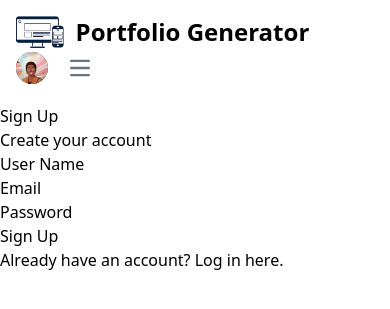
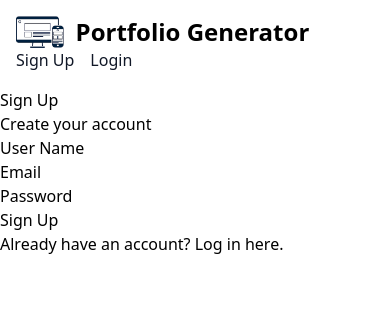
Before and after one commit to xcbhx/Portfolio-Generator-App, a Flask app: page /signup in a window 390 px wide. Shown: the top 309 px of the page. Run offline with Flask 3, Linux system fonts and the light colour scheme; some libraries are stand-ins or nearby versions.

Commit message:
restricted routes

```diff
--- a/portfolio_app/auth/routes.py
+++ b/portfolio_app/auth/routes.py
@@ -35,7 +35,7 @@
       login_user(user, remember=True)
       flash("Logged in successfully.")
       next_page = request.args.get("next")
-      return redirect(next_page if next_page else url_for("main.homepage"))
+      return redirect(next_page if next_page else url_for("main.create"))
     else:
       flash("Invalid username or password.")
   return render_template("auth/login.html", form=form)
--- a/portfolio_app/models.py
+++ b/portfolio_app/models.py
@@ -1,8 +1,9 @@
 from portfolio_app import db
 from datetime import datetime
+from flask_login import UserMixin
 
 
-class User(db.Model):
+class User(db.Model, UserMixin):
   __tablename__ = "user"
   id = db.Column(db.Integer, primary_key=True)
   username = db.Column(db.String(80), nullable=False)
--- a/portfolio_app/templates/base.html
+++ b/portfolio_app/templates/base.html
@@ -11,53 +11,70 @@
 <body>
   <nav class="bg-white border-gray-200 dark:bg-gray-900">
     <div class="max-w-screen-xl flex flex-wrap items-center justify-between mx-auto p-4">
+
+      <!-- Logo -->
       <a href="/" class="flex items-center space-x-3 hover:opacity-80 transition duration-150">
         <img src="{{ url_for('static', filename='images/portfolioG.png') }}" class="h-8" alt="Portfolio Generator Logo" />
         <span class="self-center text-2xl font-semibold whitespace-nowrap dark:text-white">Portfolio Generator</span>
       </a>
-    <div class="flex items-center md:order-2 space-x-3 md:space-x-0 rtl:space-x-reverse">
-        <button type="button" class="flex text-sm bg-gray-800 rounded-full md:me-0 focus:ring-4 focus:ring-gray-300 dark:focus:ring-gray-600" id="user-menu-button" aria-expanded="false" data-dropdown-toggle="user-dropdown" data-dropdown-placement="bottom">
+
+      <!-- Right Section -->
+      <div class="flex items-center md:order-2 space-x-4">
+        {% if current_user.is_authenticated %}
+          <!-- Profile dropdown trigger -->
+          <button type="button" class="flex text-sm bg-gray-800 rounded-full focus:ring-4 focus:ring-gray-300 dark:focus:ring-gray-600" id="user-menu-button" data-dropdown-toggle="user-dropdown" aria-expanded="false">
             <span class="sr-only">Open user menu</span>
-          <img class="w-8 h-8 rounded-full" src="{{ url_for('static', filename='images/about.jpeg') }}" alt="user photo">
+            <img class="w-8 h-8 rounded-full" src="{{ url_for('static', filename='images/about.jpeg') }}" alt="User avatar">
           </button>
-        <!-- Dropdown menu -->
-        <div class="z-50 hidden my-4 text-base list-none bg-white divide-y divide-gray-100 rounded-lg shadow-sm dark:bg-gray-700 dark:divide-gray-600" id="user-dropdown">
+
+          <!-- Profile dropdown -->
+          <div class="z-50 hidden my-4 text-base list-none bg-white divide-y divide-gray-100 rounded-lg shadow dark:bg-gray-700 dark:divide-gray-600" id="user-dropdown">
             <div class="px-4 py-3">
-            <span class="block text-sm text-gray-900 dark:text-white">Ceina Ellison</span>
-            <span class="block text-sm  text-gray-500 truncate dark:text-gray-400">ceina.ellison@email.com</span>
+              <span class="block text-sm text-gray-900 dark:text-white">{{ current_user.username }}</span>
+              <span class="block text-sm text-gray-500 truncate dark:text-gray-400">{{ current_user.email }}</span>
             </div>
             <ul class="py-2" aria-labelledby="user-menu-button">
+              <li><a href="#" class="block px-4 py-2 text-sm text-gray-700 hover:bg-gray-100 dark:text-gray-200 dark:hover:bg-gray-600">Dashboard</a></li>
+              <li><a href="{{ url_for('auth.logout') }}" class="block px-4 py-2 text-sm text-gray-700 hover:bg-gray-100 dark:text-gray-200 dark:hover:bg-gray-600">Sign out</a></li>
+            </ul>
+          </div>
+        {% else %}
+          <!-- Login / Signup Links -->
+          <a href="{{ url_for('auth.signup') }}" class="text-gray-900 hover:underline dark:text-white">Sign Up</a>
+          <a href="{{ url_for('auth.login') }}" class="text-gray-900 hover:underline dark:text-white">Login</a>
+        {% endif %}
+      </div>
+
+      <!-- Navigation links (only for logged-in users) -->
+      {% if current_user.is_authenticated %}
+        <div class="items-center justify-between hidden w-full md:flex md:w-auto md:order-1" id="navbar-user">
+          <ul class="flex flex-col font-medium p-4 md:p-0 mt-4 border border-gray-100 rounded-lg bg-gray-50 md:flex-row md:space-x-8 md:mt-0 md:border-0 md:bg-white dark:bg-gray-800 md:dark:bg-gray-900 dark:border-gray-700">
+            {% if current_user.created_portfolios|length > 0 %}
               <li>
-              <a href="#" class="block px-4 py-2 text-sm text-gray-700 hover:bg-gray-100 dark:hover:bg-gray-600 dark:text-gray-200 dark:hover:text-white">Dashboard</a>
+                <a href="{{ url_for('main.portfolio_detail', portfolio_id=current_user.created_portfolios[0].id) }}"
+                  class="block py-2 px-3 text-gray-900 hover:bg-gray-100 rounded md:hover:bg-transparent md:hover:text-blue-700 dark:text-white md:dark:hover:text-blue-500 dark:hover:bg-gray-700">
+                  Portfolio
+                </a>
+              </li>
+            {% else %}
+              <li>
+                <a href="{{ url_for('main.create') }}"
+                  class="block py-2 px-3 text-gray-900 hover:bg-gray-100 rounded md:hover:bg-transparent md:hover:text-blue-700 dark:text-white md:dark:hover:text-blue-500 dark:hover:bg-gray-700">
+                  Create Portfolio
+                </a>
               </li>
               <li>
-              <a href="#" class="block px-4 py-2 text-sm text-gray-700 hover:bg-gray-100 dark:hover:bg-gray-600 dark:text-gray-200 dark:hover:text-white">Login</a>
+                <a href="#"
+                  class="block py-2 px-3 text-gray-900 hover:bg-gray-100 rounded md:hover:bg-transparent md:hover:text-blue-700 dark:text-white md:dark:hover:text-blue-500 dark:hover:bg-gray-700">
+                  Resume
+                </a>
               </li>
-            <li>
-              <a href="#" class="block px-4 py-2 text-sm text-gray-700 hover:bg-gray-100 dark:hover:bg-gray-600 dark:text-gray-200 dark:hover:text-white">Sign out</a>
-            </li>
+            {% endif %}
           </ul>
         </div>
-        <button data-collapse-toggle="navbar-user" type="button" class="inline-flex items-center p-2 w-10 h-10 justify-center text-sm text-gray-500 rounded-lg md:hidden hover:bg-gray-100 focus:outline-none focus:ring-2 focus:ring-gray-200 dark:text-gray-400 dark:hover:bg-gray-700 dark:focus:ring-gray-600" aria-controls="navbar-user" aria-expanded="false">
-          <span class="sr-only">Open main menu</span>
-          <svg class="w-5 h-5" aria-hidden="true" xmlns="http://www.w3.org/2000/svg" fill="none" viewBox="0 0 17 14">
-              <path stroke="currentColor" stroke-linecap="round" stroke-linejoin="round" stroke-width="2" d="M1 1h15M1 7h15M1 13h15"/>
-          </svg>
-      </button>
-    </div>
-    <div class="items-center justify-between hidden w-full md:flex md:w-auto md:order-1" id="navbar-user">
-      <ul class="flex flex-col font-medium p-4 md:p-0 mt-4 border border-gray-100 rounded-lg bg-gray-50 md:space-x-8 rtl:space-x-reverse md:flex-row md:mt-0 md:border-0 md:bg-white dark:bg-gray-800 md:dark:bg-gray-900 dark:border-gray-700">
-        <li>
-          <a href="{{ url_for('main.portfolio_detail', portfolio_id=1) }}" class="block py-2 px-3 text-gray-900 rounded-sm hover:bg-gray-100 md:hover:bg-transparent md:hover:text-blue-700 md:p-0 dark:text-white md:dark:hover:text-blue-500 dark:hover:bg-gray-700 dark:hover:text-white md:dark:hover:bg-transparent dark:border-gray-700">Portfolio</a>
-        </li>
-        <li>
-          <a href="#" class="block py-2 px-3 text-gray-900 rounded-sm hover:bg-gray-100 md:hover:bg-transparent md:hover:text-blue-700 md:p-0 dark:text-white md:dark:hover:text-blue-500 dark:hover:bg-gray-700 dark:hover:text-white md:dark:hover:bg-transparent dark:border-gray-700">Resume</a>
-        </li>
-      </ul>
-    </div>
+      {% endif %}
     </div>
   </nav>
-
 
   <main>
     {% block content %}
```
Also changed, not shown: portfolio_app/main/routes.py (+9 -3 lines), requirements.txt (+7 -0 lines), database.db. Lines whose indentation alone changed are shown as unchanged.
